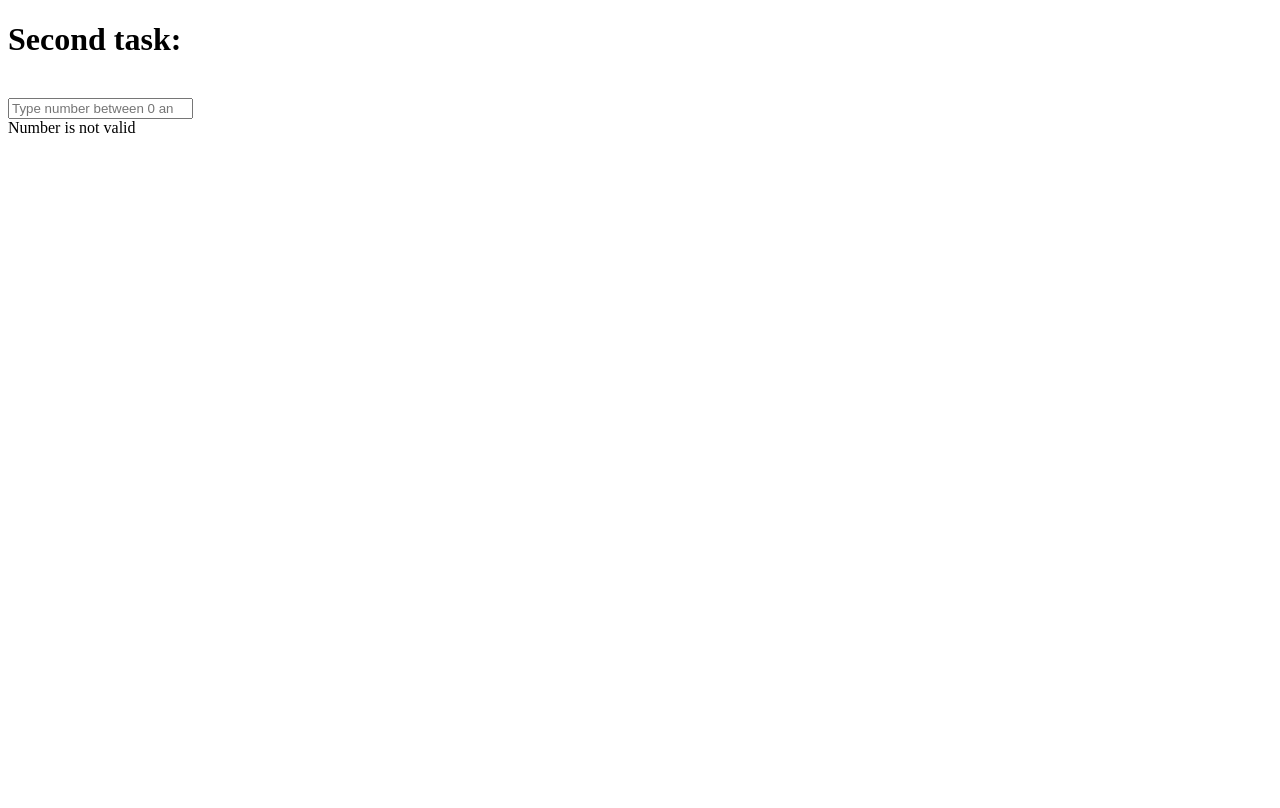
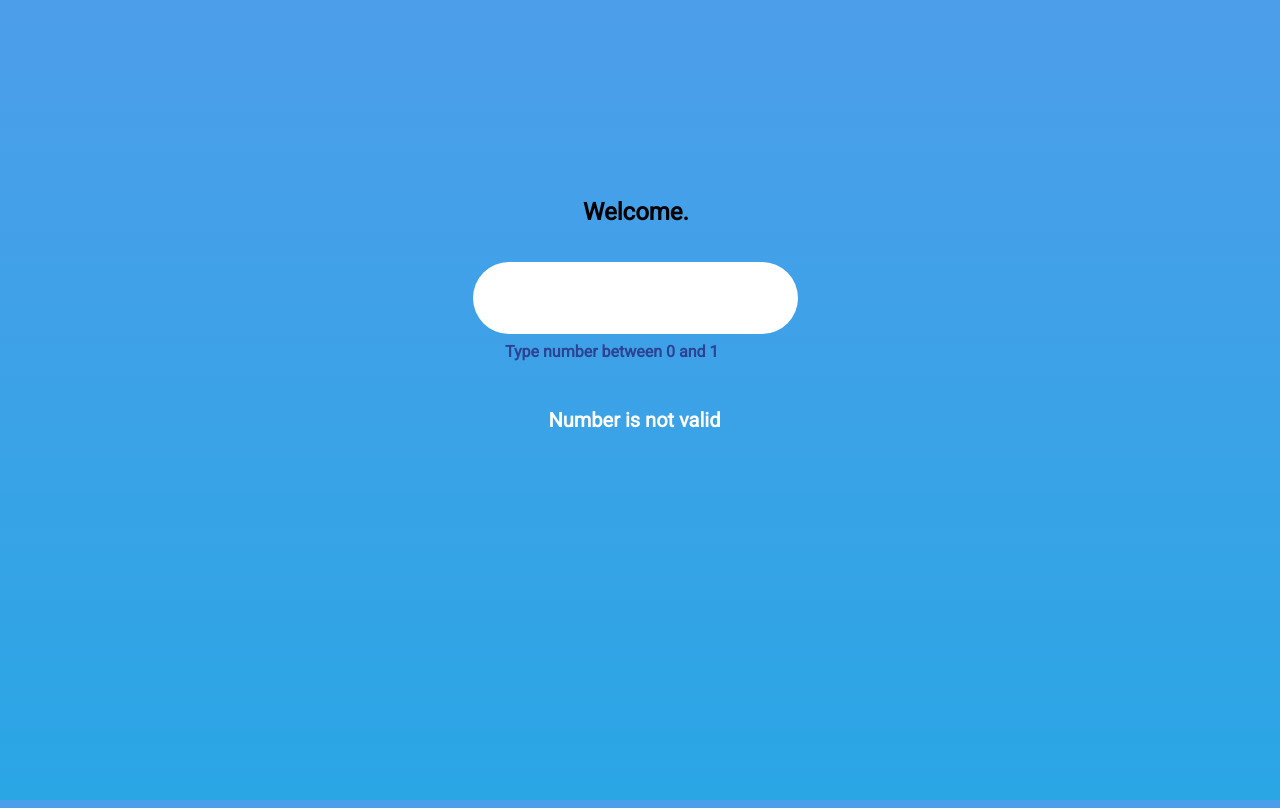
Before and after one commit to WitkowskiMichau/angular-1.6-example, a website built with webpack: page src/public/index.html in a window 1280 px wide. Built offline with nearby package versions, Linux system fonts and the light colour scheme; some packages are replaced by stand-ins of ours.

Commit message:
Added styling and new unit test for percent directive

```diff
--- a/package.json
+++ b/package.json
@@ -35,7 +35,8 @@
     "node-libs-browser": "2.0.0",
     "null-loader": "^0.1.1",
     "phantomjs-prebuilt": "^2.1.4",
-    "postcss-loader": "1.2.2",
+    "postcss-loader": "2.0.6",
+    "precss": "^2.0.0",
     "raw-loader": "^0.5.1",
     "rimraf": "^2.5.1",
     "style-loader": "^0.13.0",
--- a/src/app/app.html
+++ b/src/app/app.html
@@ -1,9 +1,13 @@
-<div class="container">
-    <h1>Second task:</h1><br>
-    <form>
-        <input ng-model="appCtrl.floatValue" type="number" placeholder="Type number between 0 and 1" step="0.1" value='1'>
-    </form>
-
-    <percent float-value="appCtrl.floatValue"></percent>
-    <role-permission role="ss"></role-permission>
-</div>
+<section class="second-container">
+	<h2 class="second-container__welcome">Welcome.</h2>
+	<div class="input">
+		<input ng-model="appCtrl.floatValue" class="input__field" type="text"
+			   id="input"/>
+		<label class="input__label" for="input">
+			<span class="input__label-content">Type number between 0 and 1</span>
+		</label>
+	</div>
+	<div class="second-container__percent-value">
+		<percent float-value="appCtrl.floatValue"></percent>
+	</div>
+</section>
--- a/src/app/common/percent-directive/percent.directive.js
+++ b/src/app/common/percent-directive/percent.directive.js
@@ -1,6 +1,6 @@
 export const PercentDirective = () => {
   return {
-    template: '{{percentCtr.percentValue}}',
+    template: '<span class="{{percentCtr.elementClass}}">{{percentCtr.percentValue}}</span>',
     restrict: 'EA',
     controller: 'percentController',
     controllerAs: 'percentCtr',
@@ -18,14 +18,16 @@ export const PercentController = () => {
 
     const makePercent = (floatValue) => {
       if (dataIsValid(floatValue)) {
+        this.elementClass = 'valid';
         return parseFloat(floatValue) * 100 + '%'
       } else {
+        this.elementClass = 'invalid';
         return 'Number is not valid';
       }
     };
 
     const dataIsValid = (floatValue) => {
-      return floatValue && typeof floatValue === 'number' && floatValue <= 1 && floatValue >= 0;
+      return floatValue && parseFloat(floatValue) <= 1 && parseFloat(floatValue) >= 0;
     }
 
   }]
--- a/src/style/app.css
+++ b/src/style/app.css
@@ -0,0 +1,114 @@
+@import url('https://fonts.googleapis.com/css?family=Roboto');
+
+html, body {
+    width: 100%;
+    height: 100%;
+}
+
+body {
+    font-family: 'Roboto', sans-serif;
+    background: linear-gradient(to bottom, rgba(77, 158, 234, 1) 0%, rgb(42, 166, 229) 100%);
+}
+
+.input {
+    position: relative;
+    display: inline-block;
+    margin: 1em;
+    width: 350px;
+    vertical-align: top;
+    z-index: auto;
+}
+
+.input__field {
+    position: relative;
+    display: block;
+    padding: 0.85em 1.5em;
+    width: 250px;
+    border-radius: 2em;
+    background: #fff;
+    color: #535d92;
+    height: 30px;
+    font-size: 25px;
+    font-weight: bold;
+    border: none;
+
+}
+
+.input__field:focus {
+    outline: none;
+}
+
+.input__label {
+    display: inline-block;
+    float: right;
+    color: #2e4292;
+    font-weight: bold;
+    user-select: none;
+    z-index: 0;
+    padding: 0 0 0 2em;
+    width: 100%;
+    text-align: left;
+}
+
+.input__label-content {
+    position: relative;
+    display: block;
+    padding: 0.5em 2em;
+    width: 100%;
+}
+
+.input__label::after {
+    content: '';
+    position: fixed;
+    top: 0;
+    left: 0;
+    z-index: 1000;
+    width: 100%;
+    height: 100%;
+    background: rgba(36, 96, 255, 0.71);
+    opacity: 0;
+    -webkit-transition: opacity 0.3s;
+    transition: opacity 0.3s;
+    pointer-events: none;
+}
+
+.input__field:focus,
+.input__field:focus + .input__label .input__label-content {
+    z-index: 10000;
+}
+
+.input__field:focus + .input__label {
+    color: #fff;
+}
+
+.input__field:focus + .input__label:after {
+    opacity: 1;
+}
+
+.second-container {
+    width: 100%;
+    height: 75%;
+    display: flex;
+    flex-direction: column;
+    align-items: center;
+    justify-content: center;
+    padding-bottom: 10%;
+}
+.second-container__welcome {
+    padding-right: 1em;
+}
+.second-container__percent-value {
+    color: #fff;
+    font-weight: bold;
+    font-size: 45px;
+    z-index: 1000;
+    transition-duration: 0.4s;
+}
+
+.valid {
+    font-size: 45px;
+}
+.invalid {
+    font-size: 20px;
+    padding-right: 27px;
+}
```
Also changed, not shown: src/app/common/percent-directive/percent.directive.spec.js (+3 -3 lines), README.md, 1 other file.
